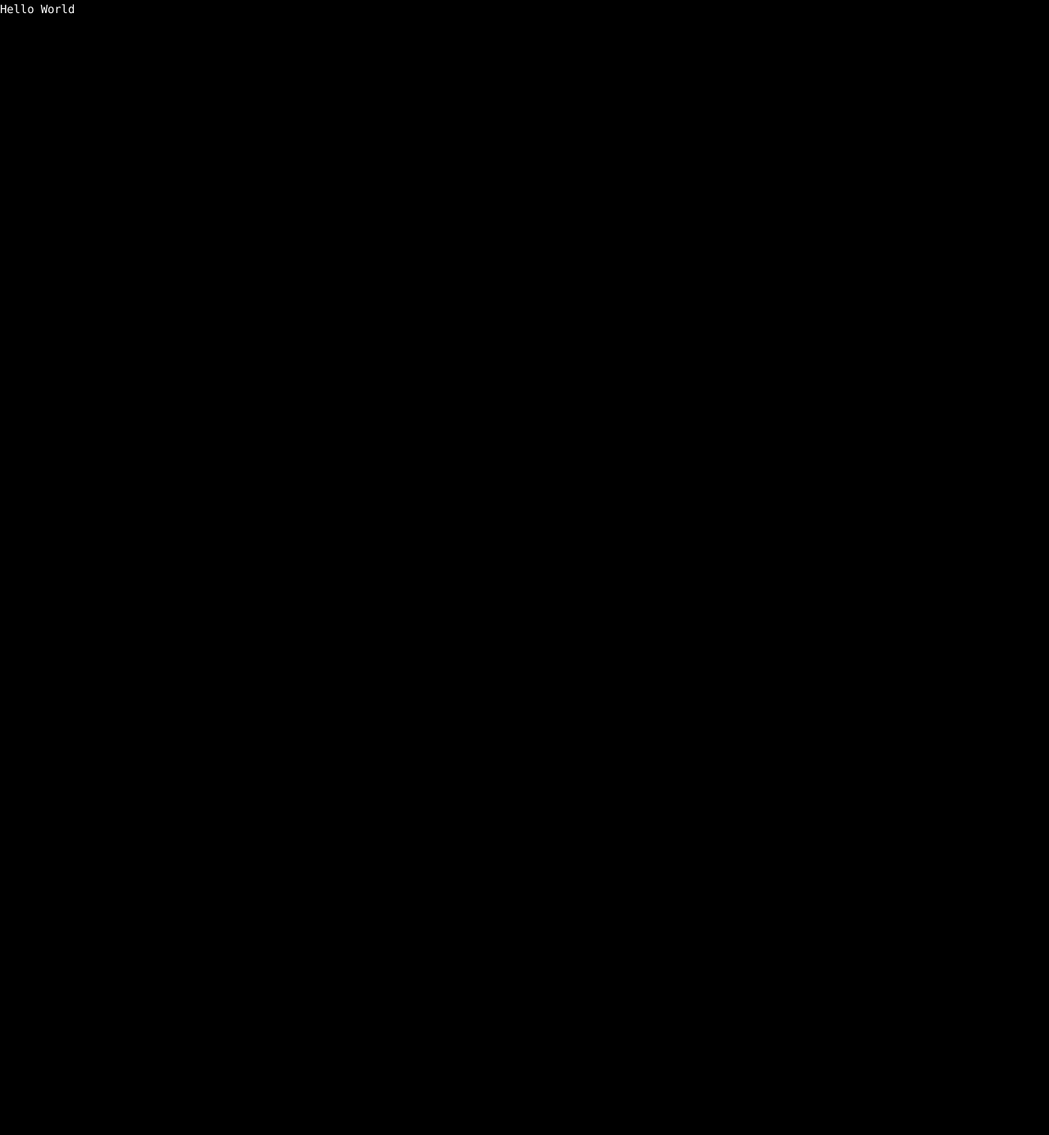
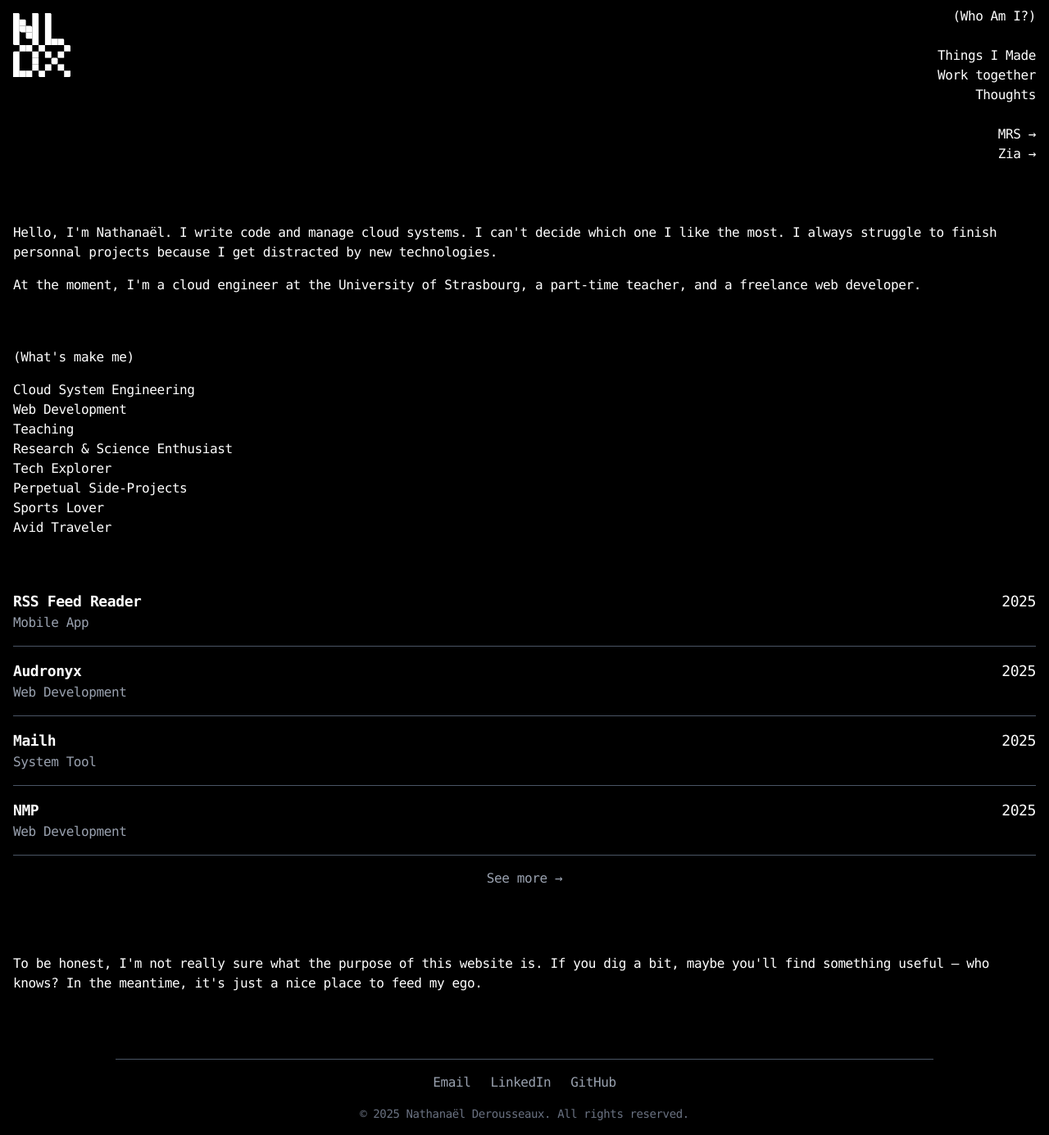
Before and after one commit to nderousseaux/portfolio, a Next.js app: page / in a window 1280 px wide. Shown: the whole page at 82% size. Before the commit the page ends 800 px from the top, so only its background shows below. Built offline with nearby package versions, Linux system fonts and the light colour scheme.

Commit message:
✨ feat: homepage

```diff
--- a/src/app/layout.tsx
+++ b/src/app/layout.tsx
@@ -17,9 +17,9 @@ export default function RootLayout({
 children: React.ReactNode;
 }>) {
   return (
-    <html lang="fr">
-      <body className="antialiased">
-        {children}
+    <html lang="fr" className="scroll-smooth">
+      <body className="bg-black text-white font-mono leading-normal tracking-tight antialiased overflow-x-hidden m-4">
+          {children}
       </body>
     </html>
   );
--- a/src/app/page.tsx
+++ b/src/app/page.tsx
@@ -1,7 +1,23 @@
+import Description from '@/components/Description';
+import Footer from '@/components/Footer';
+import Logo from '@/components/Logo';
+import Nav from '@/components/Nav';
+import Projects from '@/components/Projects';
+import TextEnd from '@/components/TextEnd';
+import WhatIAm from '@/components/WhatIAm';
+
 export default function Page() {
   return (
-    <div>
-      <h1>Hello World</h1>
+    <div className="min-h-screen flex flex-col gap-16">
+      <header className="w-full flex justify-between items-start">
+        <Logo />
+        <Nav />
+      </header>
+      <Description />
+      <WhatIAm />
+      <Projects />
+      <TextEnd />
+      <Footer />
     </div>
   );
 }
--- /dev/null
+++ b/src/components/Description.tsx
@@ -0,0 +1,12 @@
+export default function Description() {
+  return (
+    <section>
+      <p>
+        Hello, I&apos;m Nathanaël. I write code and manage cloud systems. I can&apos;t decide which one I like the most. I always struggle to finish personnal projects because I get distracted by new technologies.
+      </p>
+      <p className="mt-4">
+        At the moment, I&apos;m a cloud engineer at the University of Strasbourg, a part-time teacher, and a freelance web developer.
+      </p>
+    </section>
+  );
+}
--- /dev/null
+++ b/src/components/Footer.tsx
@@ -0,0 +1,28 @@
+export default function Footer() {
+  const socialLinks = [
+    { label: 'Email', href: 'mailto:contact@nldx.sh' },
+    { label: 'LinkedIn', href: 'https://www.linkedin.com/in/nderousseaux', external: true },
+    { label: 'GitHub', href: 'https://github.com/nderousseaux', external: true },
+  ];
+
+  return (
+    <footer className="w-full pt-4">
+      <div className="border-t border-gray-600 mx-auto w-4/5 mb-4"></div>
+      <div className="flex justify-center gap-6 mb-4">
+        {socialLinks.map((link, index) => (
+          <a
+            key={index}
+            href={link.href}
+            {...(link.external && { target: '_blank', rel: 'noopener noreferrer' })}
+            className="text-gray-400 hover:text-white transition-colors"
+          >
+            {link.label}
+          </a>
+        ))}
+      </div>
+      <p className="text-center text-sm text-gray-500">
+        © 2025 Nathanaël Derousseaux. All rights reserved.
+      </p>
+    </footer>
+  );
+}
--- /dev/null
+++ b/src/components/Logo.tsx
@@ -0,0 +1,7 @@
+import Image from 'next/image';
+
+export default function Logo() {
+  return (
+    <Image src="/logo.svg" alt="Logo" width={70} height={70} />
+  );
+}
--- /dev/null
+++ b/src/components/Nav.tsx
@@ -0,0 +1,30 @@
+export default function Nav() {
+  const navItems = [
+    { label: '(Who Am I?)', href: '#' },
+    { label: 'Things I Made', href: '#' },
+    { label: 'Work together', href: '#' },
+    { label: 'Thoughts', href: '#' },
+  ];
+
+  const externalLinks = [
+    { label: 'MRS →', href: '#' },
+    { label: 'Zia →', href: '#' },
+  ];
+
+  return (
+    <nav className="text-end -translate-y-2">
+      <ul>
+        {navItems.map((item, index) => (
+          <li key={index} className={index === 0 ? 'mb-6' : ''}>
+            <a href={item.href}>{item.label}</a>
+          </li>
+        ))}
+        {externalLinks.map((item, index) => (
+          <li key={index} className={index === 0 ? 'mt-6' : ''}>
+            <a href={item.href}>{item.label}</a>
+          </li>
+        ))}
+      </ul>
+    </nav>
+  );
+}
--- /dev/null
+++ b/src/components/Projects.tsx
@@ -0,0 +1,26 @@
+import { projects } from '@/data/projects';
+
+export default function Projects() {
+  return (
+    <section>
+      <div className="flex flex-col divide-y divide-gray-600">
+        {projects.map((project, index) => (
+          <div key={index} className="py-4 first:pt-0 flex justify-between items-start">
+            <div>
+              <h3 className="text-lg font-semibold">{project.title}</h3>
+              <p className="text-gray-400">{project.category}</p>
+            </div>
+            <div className="flex items-center justify-between">
+              <span className="text-lg">{project.year}</span>
+            </div>
+          </div>
+        ))}
+        <div className="py-4 text-center">
+          <a href="#" className="text-gray-400 hover:text-white transition-colors">
+            See more →
+          </a>
+        </div>
+      </div>
+    </section>
+  );
+}
--- /dev/null
+++ b/src/components/TextEnd.tsx
@@ -0,0 +1,9 @@
+export default function TextEnd() {
+  return (
+    <section>
+      <p>
+        To be honest, I&apos;m not really sure what the purpose of this website is. If you dig a bit, maybe you&apos;ll find something useful — who knows? In the meantime, it&apos;s just a nice place to feed my ego.
+      </p>
+    </section>
+  );
+}
--- /dev/null
+++ b/src/components/WhatIAm.tsx
@@ -0,0 +1,23 @@
+export default function WhatIAm() {
+  const skills = [
+    'Cloud System Engineering',
+    'Web Development',
+    'Teaching',
+    'Research & Science Enthusiast',
+    'Tech Explorer',
+    'Perpetual Side-Projects',
+    'Sports Lover',
+    'Avid Traveler',
+  ];
+
+  return (
+    <section className="flex flex-col items-start">
+      <h2 className="mb-4">(What&#39;s make me)</h2>
+      <ul>
+        {skills.map((skill, index) => (
+          <li key={index}>{skill}</li>
+        ))}
+      </ul>
+    </section>
+  );
+}
--- /dev/null
+++ b/src/data/projects.ts
@@ -0,0 +1,33 @@
+export interface Project {
+  title: string;
+  category: string;
+  year: string;
+  link: string;
+}
+
+export const projects: Project[] = [
+  {
+    title: "RSS Feed Reader",
+    category: "Mobile App",
+    year: "2025",
+    link: "#"
+  },
+  {
+    title: "Audronyx",
+    category: "Web Development",
+    year: "2025",
+    link: "#"
+  },
+  {
+    title: "Mailh",
+    category: "System Tool",
+    year: "2025",
+    link: "#"
+  },
+  {
+    title: "NMP",
+    category: "Web Development",
+    year: "2025",
+    link: "#"
+  }
+];
--- a/src/style/globals.css
+++ b/src/style/globals.css
@@ -1,37 +1,4 @@
 @import "tailwindcss";
-
-:root {
-  --background: #000000;
-  --foreground: #ffffff;
-}
-
-@theme inline {
-  --color-background: var(--background);
-  --color-foreground: var(--foreground);
-  --font-mono: ui-monospace, 'SF Mono', Monaco, Consolas, 'Courier New', monospace;
-}
-
-* {
-  box-sizing: border-box;
-  margin: 0;
-  padding: 0;
-}
-
-html {
-  scroll-behavior: smooth;
-}
-
-body {
-  background: #000000;
-  color: #ffffff;
-  font-family: ui-monospace, 'SF Mono', Monaco, Consolas, 'Courier New', monospace;
-  font-size: 14px;
-  line-height: 1.6;
-  letter-spacing: -0.01em;
-  -webkit-font-smoothing: antialiased;
-  -moz-osx-font-smoothing: grayscale;
-  overflow-x: hidden;
-}
 
 /* Hide scrollbar but keep functionality */
 body::-webkit-scrollbar {
@@ -44,18 +11,3 @@ body::-webkit-scrollbar {
   background-color: rgba(255, 255, 255, 0.2);
   color: #ffffff;
 }
-
-/* Focus visible for accessibility */
-*:focus-visible {
-  outline: 1px solid rgba(255, 255, 255, 0.3);
-  outline-offset: 2px;
-}
-
-/* Smooth transitions for interactive elements */
-a, button {
-  transition: opacity 0.2s ease;
-}
-
-a:hover, button:hover {
-  opacity: 0.6;
-}
--- a/tailwind.config.ts
+++ b/tailwind.config.ts
@@ -3,9 +3,7 @@ import type { Config } from "tailwindcss";
 const config: Config = {
   darkMode: "class",
   content: [
-    "./pages/**/*.{js,ts,jsx,tsx,mdx}",
-    "./components/**/*.{js,ts,jsx,tsx,mdx}",
-    "./app/**/*.{js,ts,jsx,tsx,mdx}",
+    "./src/**/*.{js,ts,jsx,tsx,mdx}",
   ],
   theme: {
     extend: {
```
Also changed, not shown: 2 other files (tests, documents, lock files or other folders).
